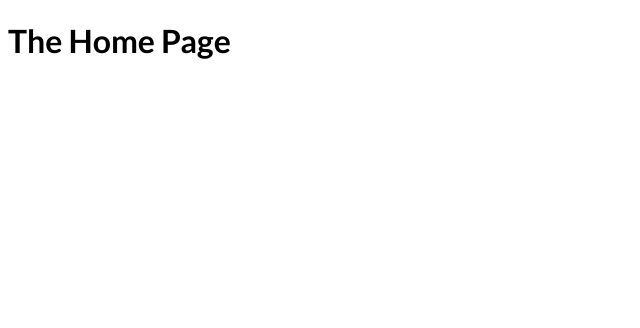
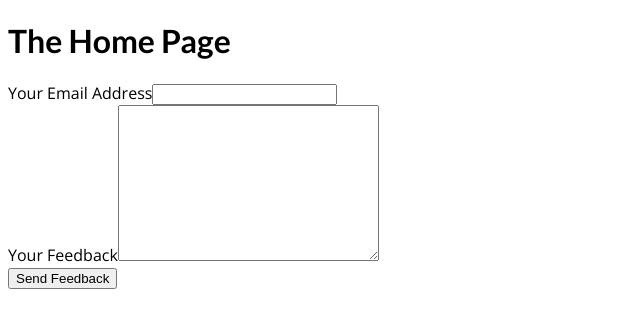
Before and after one commit to donghun-k/keep-learning, a Next.js app: page / in a window 1280 px wide. Shown: the top 328 px of the page, without its empty margins (0-640 px from the left). Built offline with nearby package versions, Linux system fonts and the light colour scheme.

Commit message:
저장소 통합

```diff
--- a/pages/index.js
+++ b/pages/index.js
@@ -1,7 +1,35 @@
+import { useRef } from 'react';
+
 function HomePage() {
+  const emailInputRef = useRef();
+  const feedbackInputRef = useRef();
+
+  function submitFormHandler(event) {
+    event.preventDefault();
+
+    const enteredEmail = emailInputRef.current.value;
+    const enteredFeedback = feedbackInputRef.current.value;
+  }
+
   return (
     <div>
       <h1>The Home Page</h1>
+      <form onSubmit={submitFormHandler}>
+        <div>
+          <label htmlFor='email'>Your Email Address</label>
+          <input type='email' id='email' ref={emailInputRef} />
+        </div>
+        <div>
+          <label htmlFor='feedback'>Your Feedback</label>
+          <textarea
+            id='feedback'
+            cols='30'
+            rows='10'
+            ref={feedbackInputRef}
+          ></textarea>
+        </div>
+        <button>Send Feedback</button>
+      </form>
     </div>
   );
 }
```
